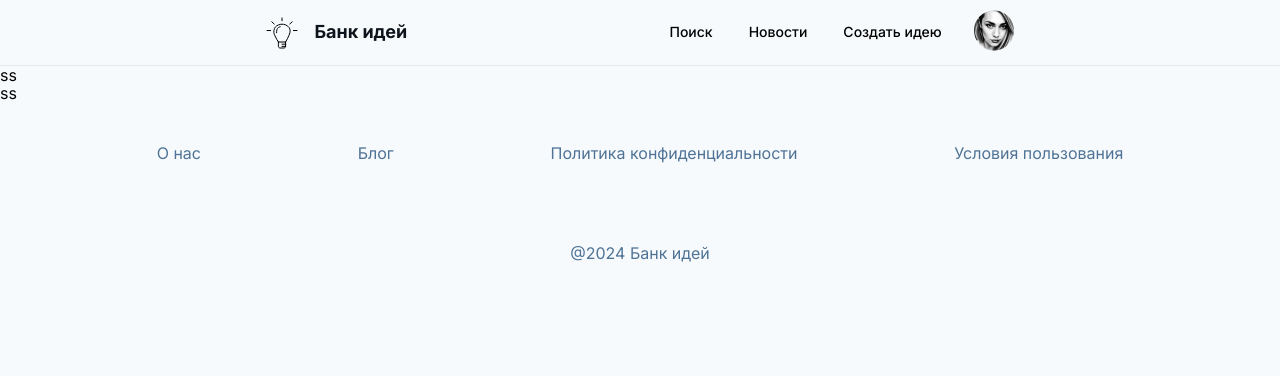
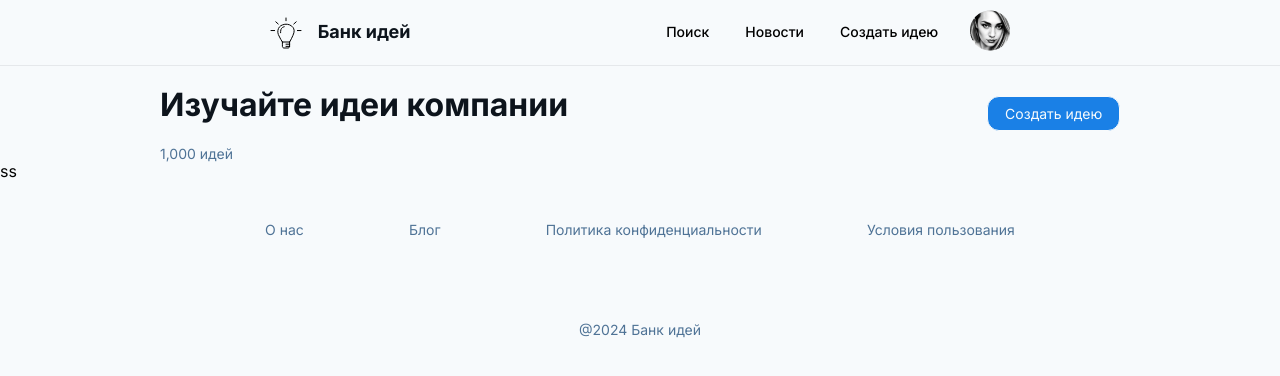
Before and after one commit to Talion220/Bank-of-ideas, a React (Vite) app: page / in a window 1280 px wide. Shown: the top 376 px of the page. Built offline with nearby package versions, Linux system fonts and the light colour scheme.

Commit message:
switched to scss

```diff
--- a/package.json
+++ b/package.json
@@ -21,6 +21,7 @@
     "eslint-plugin-react": "^7.33.2",
     "eslint-plugin-react-hooks": "^4.6.0",
     "eslint-plugin-react-refresh": "^0.4.5",
+    "sass": "^1.71.1",
     "vite": "^5.1.4"
   }
 }
--- a/src/index.css
+++ /dev/null
@@ -1,16 +0,0 @@
-body {
-  margin: 0;
-  font-family: 'Inter', -apple-system, BlinkMacSystemFont, 'Segoe UI', 'Roboto', 'Oxygen',
-    'Ubuntu', 'Cantarell', 'Fira Sans', 'Droid Sans', 'Helvetica Neue',
-    sans-serif;
-  -webkit-font-smoothing: antialiased;
-  -moz-osx-font-smoothing: grayscale;
-  background-color: rgba(247, 250, 252, 1);
-}
-h1,h2,h3,h4,h5,h6,p,a{
-  color: rgba(13, 20, 28, 1);
-}
-a{
-  text-decoration: none;
-  color: inherit;
-}
--- /dev/null
+++ b/src/index.scss
@@ -0,0 +1,39 @@
+$header-border-color:rgba(229, 232, 235, 1);
+$bg-color:rgba(247, 250, 252, 1);
+$font-black-color:rgba(13, 20, 28, 1);
+$font-gray-color:rgba(79, 115, 150, 1);
+$blue-color: rgba(26, 128, 230, 1);
+$blue-shadow-color:rgba(26, 128, 230, 0.5);
+$form-gray-color: rgba(232, 237, 242, 1);
+
+
+body {
+  margin: 0;
+  font-family: 'Inter', -apple-system, BlinkMacSystemFont, 'Segoe UI', 'Roboto', 'Oxygen',
+    'Ubuntu', 'Cantarell', 'Fira Sans', 'Droid Sans', 'Helvetica Neue',
+    sans-serif;
+  -webkit-font-smoothing: antialiased;
+  -moz-osx-font-smoothing: grayscale;
+  background-color: $bg-color;
+}
+h1,h2,h3,h4,h5,h6,p,a{
+  color: $font-black-color;
+}
+a{
+  text-decoration: none;
+  color: inherit;
+}
+p{
+  margin: 0;
+}
+h3{
+  font-weight: 700;
+  font-size: calc(12px + 6 * (100vw / 1280));
+}
+a,p{
+  // font-size: 14px;
+  font-size: calc(10px + 4 * (100vw / 1280));
+}
+h1{
+  font-size: calc(18px + 14 * (100vw / 1280));
+}
--- a/src/main.jsx
+++ b/src/main.jsx
@@ -1,8 +1,9 @@
 import React from 'react'
 import ReactDOM from 'react-dom/client'
 import App from './app/App';
-import './index.css'
 import './normalize.css'
+import './index.scss'
+
 
 ReactDOM.createRoot(document.getElementById('root')).render(
   <React.StrictMode>
--- a/src/widgets/common/footer/footer.jsx
+++ b/src/widgets/common/footer/footer.jsx
@@ -1,4 +1,4 @@
-import "./footer.css";
+import "./footer.scss";
 
 function Footer() {
     return(
--- a/src/widgets/common/footer/footer.css
+++ b/src/widgets/common/footer/footer.scss
@@ -1,8 +1,12 @@
+@import '/src/index.scss';
+
 footer{
     height: 200px;
     display: flex;
     flex-direction: column;
     justify-content: space-around;
+    max-width: 960px;
+    margin: 0 auto;
 
 }
 footer nav{
@@ -13,5 +17,5 @@ footer nav{
 footer a{
     display: flex;
     justify-content: center;
-    color: rgba(79, 115, 150, 1);
+    color: $font-gray-color;
 }
--- a/src/widgets/common/header/header.jsx
+++ b/src/widgets/common/header/header.jsx
@@ -1,4 +1,4 @@
-import "./header.css";
+import "./header.scss";
 import lamp from "../../../shared/images/lamp.svg";
 import avatar from "../../../shared/images/avatar.png";
 
--- a/src/widgets/common/header/header.css
+++ b/src/widgets/common/header/header.scss
@@ -1,10 +1,12 @@
+@import '/src/index.scss';
+
 header{
     /* background-color: rgba(247, 250, 252, 1); */
     height: 65px;
     display: flex;
     align-items: center;
     justify-content: space-evenly;
-    border-bottom: 1px solid rgba(229, 232, 235, 1);
+    border-bottom: 1px solid $header-border-color;
 }
 header .logo img{
     max-width: 32px;
@@ -16,10 +18,6 @@ header .logo{
     align-items: center;
 
 }
-header .logo h3{
-    font-weight: 700;
-    font-size: calc(12px + 6 * (100vw / 1280));
-}
 header a{
     margin-left: 40px;
 
@@ -30,12 +28,11 @@ header nav{
 }
 
 header nav a{
-    margin-left: 36px;
-    font-size: 14px;
-    font-size: calc(10px + 4 * (100vw / 1280));
+    margin-left: 16px;
     font-weight: 500;
+    padding: 10px;
 }
 header nav a:last-child{
-    margin-left: 32px;
-    margin-right: 40px;
+    margin-left: 12px;
+    margin-right: 30px;
 }
--- a/src/widgets/search/searchTitle.jsx
+++ b/src/widgets/search/searchTitle.jsx
@@ -1,8 +1,15 @@
+import "./searchTitle.scss";
+
 function SearchTitle(){
     return(
-        <div>
-            ss
+        <div className="searchTitle">
+            <div className="title">
+                <h1>Изучайте идеи компании</h1>
+                <p>1,000 идей</p>
+            </div>
+            <a href="#">Создать идею</a>
         </div>
+
     )
 }
 
--- /dev/null
+++ b/src/widgets/search/searchTitle.scss
@@ -0,0 +1,26 @@
+@import '/src/index.scss';
+
+.searchTitle{
+    display: flex;
+    justify-content: space-between;
+    align-items: center;
+    max-width: 960px;
+    margin: 0 auto;
+}
+.searchTitle .title{
+    display: flex;
+    flex-direction: column;
+
+}
+.searchTitle .title p{
+    color: $font-gray-color;
+}
+.searchTitle a{
+    display: inline-block;
+    padding: 0.6em 1.2em;
+    background-color: $blue-color;
+    border: 1px solid ;
+    text-decoration: none;
+    color: $bg-color;
+    border-radius: 12px;
+}
```
Also changed, not shown: src/shared/images/search.svg (added), 1 other file (tests, documents, lock files or other folders).
